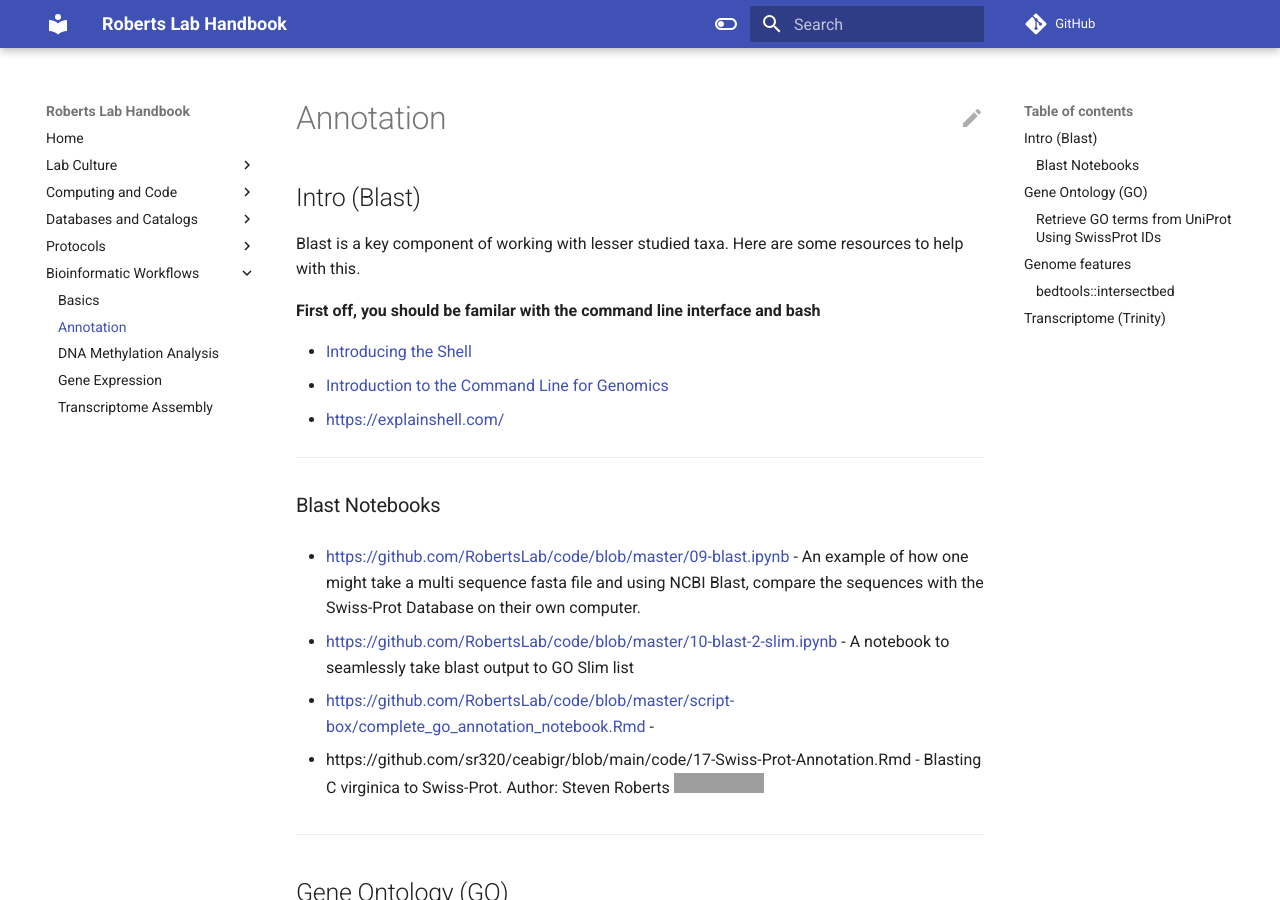
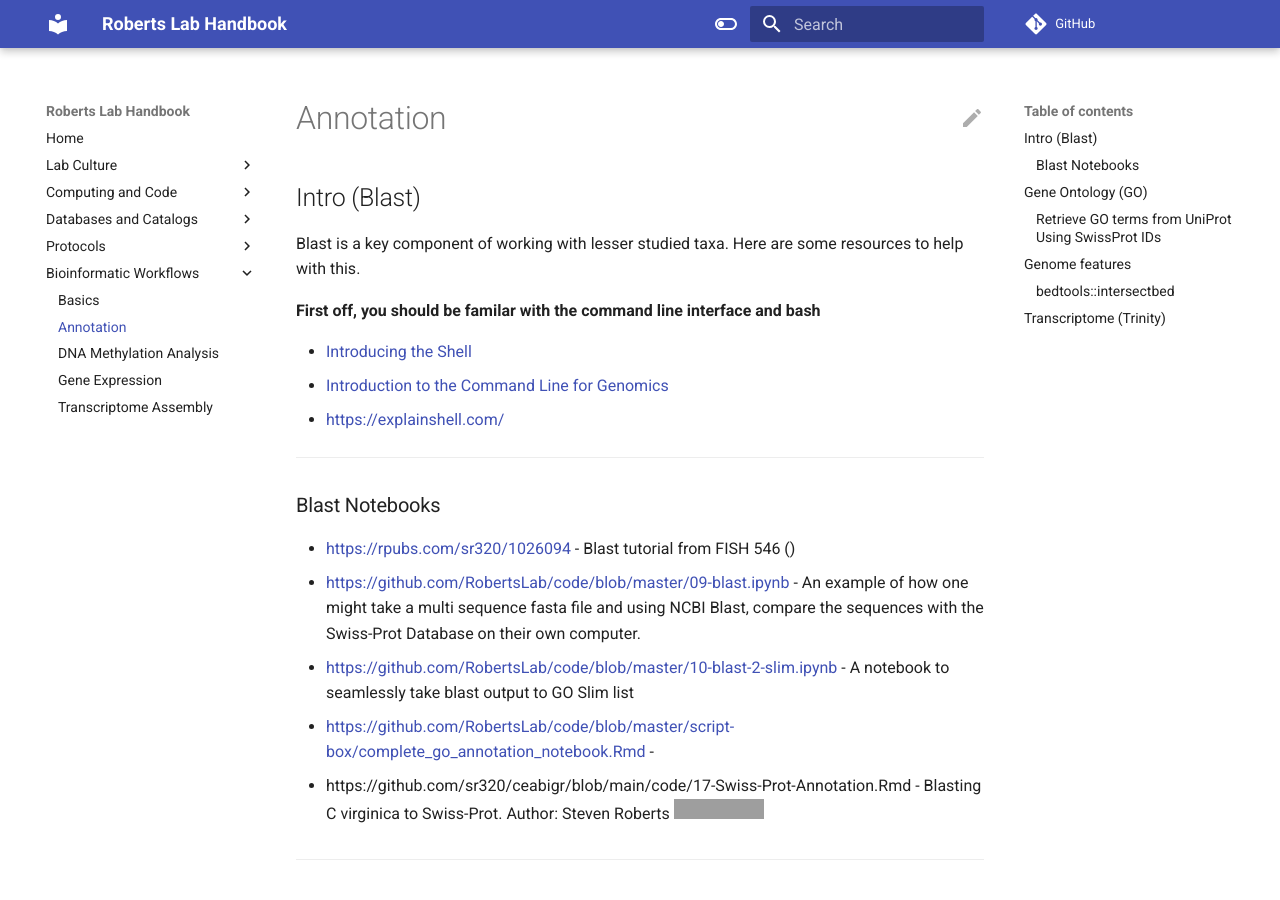
Before and after one commit to RobertsLab/resources, an MkDocs documentation site: the page built from docs/bio-Annotation.md, in a window 1280 px wide and 900 px high. Built offline with MkDocs 1.6.1 and Material for MkDocs 9.7.7, drawn with Linux system fonts in a browser that asks for light colours; comment, search, counter and statistics services are not loaded; grey boxes are pictures that could not be loaded.

Commit message:
Update bio-Annotation.md

```diff
--- a/docs/bio-Annotation.md
+++ b/docs/bio-Annotation.md
@@ -14,7 +14,7 @@ Blast is a key component of working with lesser studied taxa. Here are some reso
 
 
 ### Blast Notebooks
-
+- <https://rpubs.com/sr320/1026094> - Blast tutorial from FISH 546 ()
 - <https://github.com/RobertsLab/code/blob/master/09-blast.ipynb> - An example of how one might take a multi sequence fasta file and using NCBI Blast, compare the sequences with the Swiss-Prot Database on their own computer.
 
 - <https://github.com/RobertsLab/code/blob/master/10-blast-2-slim.ipynb> - A notebook to seamlessly take blast output to GO Slim list
```
